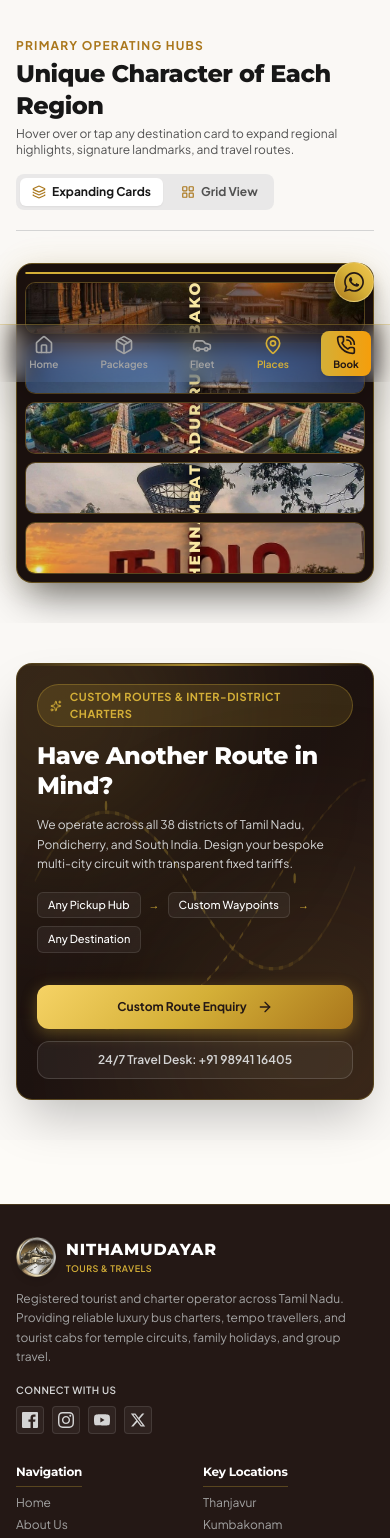
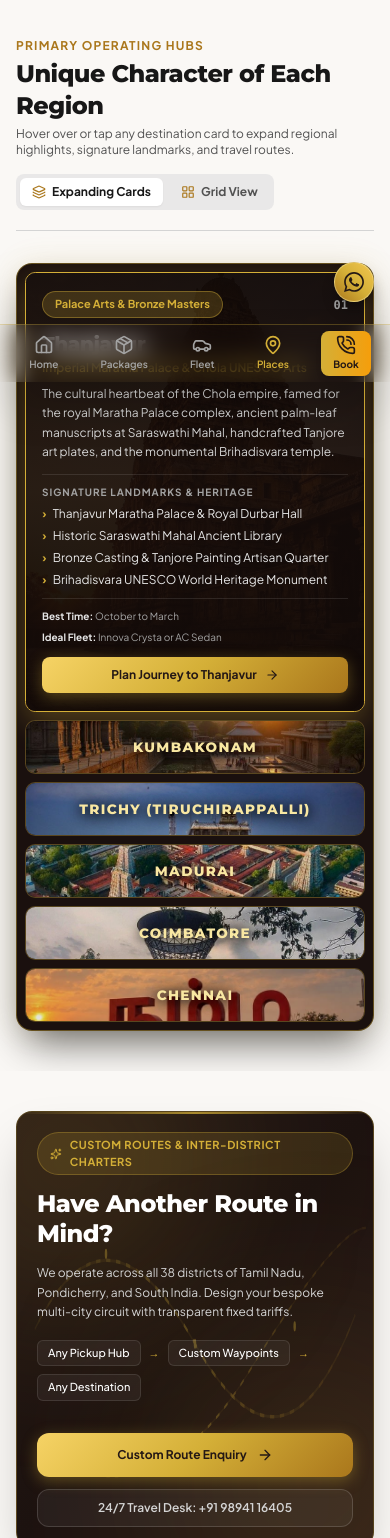
Before and after one commit to Vinodinicti/Nithamudayar-Tours-and-Travels, a React (Vite) app: page /destinations in a window 390 px wide. Shown: the part 462-2000 px from the top of the page. Built offline with nearby package versions, Linux system fonts and the light colour scheme.

Commit message:
Reduce brownish shade on hero image background in mobile view alone across all pages

```diff
--- a/src/components/Footer.jsx
+++ b/src/components/Footer.jsx
@@ -48,36 +48,36 @@ export default function Footer({ onOpenPrivacyPolicy, onOpenBooking }) {
 
   return (
     <footer className="bg-[#241815] text-neutral-300 border-t border-brand-gold/20">
-      <div className="max-w-7xl mx-auto px-4 sm:px-10 pt-8 sm:pt-16 pb-6 sm:pb-12">
-        <div className="grid grid-cols-1 md:grid-cols-2 lg:grid-cols-5 gap-6 sm:gap-10">
+      <div className="max-w-7xl mx-auto px-4 sm:px-10 pt-6 sm:pt-16 pb-4 sm:pb-12">
+        <div className="grid grid-cols-1 md:grid-cols-2 lg:grid-cols-5 gap-4 sm:gap-10">
 
           {/* Brand Info */}
-          <div className="lg:col-span-2 space-y-3 sm:space-y-4">
-            <Link to="/" className="flex items-center gap-2.5 sm:gap-3 group">
+          <div className="lg:col-span-2 space-y-2 sm:space-y-4">
+            <Link to="/" className="flex items-center gap-2 sm:gap-3 group">
               <img
                 src="/logo.png"
                 alt="Nithamudayar Tours and Travels Logo"
-                className="w-10 h-10 sm:w-14 sm:h-14 object-contain drop-shadow-md transition-transform duration-200 group-hover:scale-105"
+                className="w-9 h-9 sm:w-14 sm:h-14 object-contain drop-shadow-md transition-transform duration-200 group-hover:scale-105"
               />
               <div>
-                <span className="font-heading font-extrabold text-base sm:text-lg tracking-wider text-white">
+                <span className="font-heading font-extrabold text-sm sm:text-lg tracking-wider text-white">
                   NITHAMUDAYAR
                 </span>
-                <p className="text-[9px] sm:text-[10px] tracking-wider text-brand-gold uppercase font-semibold">
+                <p className="text-[8px] sm:text-[10px] tracking-wider text-brand-gold uppercase font-semibold">
                   Tours & Travels
                 </p>
               </div>
             </Link>
 
-            <p className="text-xs leading-relaxed text-neutral-400 pr-0 sm:pr-6">
+            <p className="text-[11px] sm:text-xs leading-snug sm:leading-relaxed text-neutral-400 pr-0 sm:pr-6">
               Registered tourist and charter operator across Tamil Nadu. Providing reliable luxury bus charters, tempo travellers, and tourist cabs for temple circuits, family holidays, and group travel.
             </p>
 
-            <div className="pt-1">
-              <p className="text-[10px] sm:text-[11px] font-semibold text-neutral-300 uppercase tracking-wider mb-2">
+            <div className="pt-0.5 sm:pt-1">
+              <p className="text-[9px] sm:text-[11px] font-semibold text-neutral-300 uppercase tracking-wider mb-1.5 sm:mb-2">
                 Connect With Us
               </p>
-              <div className="flex items-center gap-2">
+              <div className="flex items-center gap-1.5 sm:gap-2">
                 {socialLinks.map((social) => (
                   <a
                     key={social.name}
@@ -85,9 +85,9 @@ export default function Footer({ onOpenPrivacyPolicy, onOpenBooking }) {
                     target="_blank"
                     rel="noopener noreferrer"
                     aria-label={social.name}
-                    className="w-7 h-7 sm:w-8 sm:h-8 rounded bg-white/5 border border-white/10 flex items-center justify-center text-neutral-300 hover:text-brand-gold hover:border-brand-gold transition-colors"
+                    className="w-6 h-6 sm:w-8 sm:h-8 rounded bg-white/5 border border-white/10 flex items-center justify-center text-neutral-300 hover:text-brand-gold hover:border-brand-gold transition-colors"
                   >
-                    {social.icon}
+                    {React.cloneElement(social.icon, { className: 'w-3 h-3 sm:w-4 sm:h-4 fill-current' })}
                   </a>
                 ))}
               </div>
@@ -95,13 +95,13 @@ export default function Footer({ onOpenPrivacyPolicy, onOpenBooking }) {
           </div>
 
           {/* Navigation & Key Locations (Side-by-side 2-col on mobile, separate columns on desktop) */}
-          <div className="grid grid-cols-2 gap-4 md:contents">
+          <div className="grid grid-cols-2 gap-3 sm:gap-4 md:contents">
             {/* Navigation Links */}
-            <div className="space-y-2 sm:space-y-3">
-              <h4 className="text-xs sm:text-sm font-bold font-heading text-white border-b border-brand-gold/30 pb-1.5 inline-block">
+            <div className="space-y-1.5 sm:space-y-3">
+              <h4 className="text-[11px] sm:text-sm font-bold font-heading text-white border-b border-brand-gold/30 pb-1 sm:pb-1.5 inline-block">
                 Navigation
               </h4>
-              <ul className="space-y-1.5 sm:space-y-2 text-xs text-neutral-400">
+              <ul className="space-y-1 sm:space-y-2 text-[11px] sm:text-xs text-neutral-400">
                 <li>
                   <Link to="/" className="hover:text-brand-gold transition-colors">Home</Link>
                 </li>
@@ -124,11 +124,11 @@ export default function Footer({ onOpenPrivacyPolicy, onOpenBooking }) {
             </div>
 
             {/* Key Locations */}
-            <div className="space-y-2 sm:space-y-3">
-              <h4 className="text-xs sm:text-sm font-bold font-heading text-white border-b border-brand-gold/30 pb-1.5 inline-block">
+            <div className="space-y-1.5 sm:space-y-3">
+              <h4 className="text-[11px] sm:text-sm font-bold font-heading text-white border-b border-brand-gold/30 pb-1 sm:pb-1.5 inline-block">
                 Key Locations
               </h4>
-              <ul className="space-y-1.5 sm:space-y-2 text-xs text-neutral-400">
+              <ul className="space-y-1 sm:space-y-2 text-[11px] sm:text-xs text-neutral-400">
                 <li>
                   <Link to="/destinations" className="hover:text-white transition-colors">Thanjavur</Link>
                 </li>
@@ -152,29 +152,29 @@ export default function Footer({ onOpenPrivacyPolicy, onOpenBooking }) {
           </div>
 
           {/* Office Contact */}
-          <div className="space-y-2.5 sm:space-y-3">
-            <h4 className="text-xs sm:text-sm font-bold font-heading text-white border-b border-brand-gold/30 pb-1.5 inline-block">
+          <div className="space-y-2 sm:space-y-3">
+            <h4 className="text-[11px] sm:text-sm font-bold font-heading text-white border-b border-brand-gold/30 pb-1 sm:pb-1.5 inline-block">
               Contact Desk
             </h4>
-            <div className="space-y-2 text-xs text-neutral-400">
-              <div className="flex items-start gap-2">
-                <MapPin className="w-3.5 h-3.5 text-brand-gold shrink-0 mt-0.5" />
+            <div className="space-y-1.5 sm:space-y-2 text-[11px] sm:text-xs text-neutral-400">
+              <div className="flex items-start gap-1.5 sm:gap-2">
+                <MapPin className="w-3 h-3 sm:w-3.5 sm:h-3.5 text-brand-gold shrink-0 mt-0.5" />
                 <span>Tamil Nadu & South India</span>
               </div>
-              <div className="flex items-center gap-2">
-                <Phone className="w-3.5 h-3.5 text-brand-gold shrink-0" />
+              <div className="flex items-center gap-1.5 sm:gap-2">
+                <Phone className="w-3 h-3 sm:w-3.5 sm:h-3.5 text-brand-gold shrink-0" />
                 <a href="tel:+919894116405" className="hover:text-white transition-colors font-semibold text-neutral-200">
                   +91 98941 16405
                 </a>
               </div>
-              <div className="flex items-center gap-2">
-                <Mail className="w-3.5 h-3.5 text-brand-gold shrink-0" />
+              <div className="flex items-center gap-1.5 sm:gap-2">
+                <Mail className="w-3 h-3 sm:w-3.5 sm:h-3.5 text-brand-gold shrink-0" />
                 <a href="mailto:booking@nithamudayartravels.com" className="hover:text-white transition-colors">
                   booking@nithamudayartravels.com
                 </a>
               </div>
-              <div className="flex items-center gap-2 pt-0.5 text-brand-gold">
-                <Clock className="w-3.5 h-3.5 shrink-0" />
+              <div className="flex items-center gap-1.5 sm:gap-2 pt-0.5 text-brand-gold">
+                <Clock className="w-3 h-3 sm:w-3.5 sm:h-3.5 shrink-0" />
                 <span>24/7 Service Available</span>
               </div>
             </div>
@@ -184,8 +184,8 @@ export default function Footer({ onOpenPrivacyPolicy, onOpenBooking }) {
       </div>
 
       {/* Copyright */}
-      <div className="border-t border-white/5 bg-[#1a110e] py-3 px-4 sm:px-10">
-        <div className="max-w-7xl mx-auto flex flex-col sm:flex-row items-center justify-between gap-2.5 text-[11px] sm:text-xs text-neutral-500 text-center sm:text-left">
+      <div className="border-t border-white/5 bg-[#1a110e] py-2.5 sm:py-3 px-4 sm:px-10">
+        <div className="max-w-7xl mx-auto flex flex-col sm:flex-row items-center justify-between gap-1.5 sm:gap-2.5 text-[10px] sm:text-xs text-neutral-500 text-center sm:text-left">
           <p>© {new Date().getFullYear()} Nithamudayar Tours and Travels. All rights reserved.</p>
           <div className="flex items-center gap-3">
             <button
--- a/src/index.css
+++ b/src/index.css
@@ -329,64 +329,6 @@
     overflow: hidden;
   }
 
-  @media (max-width: 768px) {
-    .uiverse-destination-container {
-      flex-direction: column;
-      height: auto;
-      min-height: auto;
-      gap: 8px;
-      padding: 0.5rem;
-    }
-
-    .uiverse-destination-item {
-      height: 52px;
-      min-height: 52px;
-      flex: none;
-      transition: all 0.4s cubic-bezier(0.16, 1, 0.3, 1);
-    }
-
-    .uiverse-destination-item:hover,
-    .uiverse-destination-item.is-expanded {
-      height: auto;
-      min-height: auto;
-      flex: none;
-    }
-
-    .uiverse-destination-item .collapsed-label {
-      transform: rotate(0deg);
-      min-width: auto;
-      font-size: 0.85rem;
-      position: absolute;
-      inset: 0;
-      display: flex;
-      align-items: center;
-      justify-content: center;
-    }
-
-    .uiverse-destination-item:hover .collapsed-label,
-    .uiverse-destination-item.is-expanded .collapsed-label {
-      display: none;
-      opacity: 0;
-    }
-
-    .uiverse-destination-item .expanded-content {
-      position: relative;
-      inset: auto;
-      padding: 1.15rem 1rem;
-      display: none;
-      opacity: 0;
-      visibility: hidden;
-      min-height: auto;
-    }
-
-    .uiverse-destination-item:hover .expanded-content,
-    .uiverse-destination-item.is-expanded .expanded-content {
-      display: flex;
-      opacity: 1;
-      visibility: visible;
-    }
-  }
-
   .uiverse-destination-item {
     position: relative;
     height: 100%;
@@ -456,4 +398,61 @@
     opacity: 1;
     visibility: visible;
   }
+
+  /* Mobile Responsive Overrides: cleanly placed AFTER base styles so they take precedence */
+  @media (max-width: 768px) {
+    .uiverse-destination-container {
+      flex-direction: column;
+      height: auto;
+      min-height: auto;
+      gap: 8px;
+      padding: 0.5rem;
+    }
+
+    .uiverse-destination-item {
+      height: 54px;
+      min-height: 54px;
+      flex: none;
+      transition: all 0.4s cubic-bezier(0.16, 1, 0.3, 1);
+    }
+
+    .uiverse-destination-item.is-expanded {
+      height: auto;
+      min-height: auto;
+      flex: none;
+    }
+
+    .uiverse-destination-item .collapsed-label {
+      transform: none;
+      min-width: auto;
+      font-size: 0.85rem;
+      position: absolute;
+      inset: 0;
+      display: flex;
+      align-items: center;
+      justify-content: center;
+      letter-spacing: 0.1em;
+    }
+
+    .uiverse-destination-item.is-expanded .collapsed-label {
+      display: none;
+      opacity: 0;
+    }
+
+    .uiverse-destination-item .expanded-content {
+      position: relative;
+      inset: auto;
+      padding: 1.15rem 1rem;
+      display: none;
+      opacity: 0;
+      visibility: hidden;
+      min-height: auto;
+    }
+
+    .uiverse-destination-item.is-expanded .expanded-content {
+      display: flex;
+      opacity: 1;
+      visibility: visible;
+    }
+  }
 }
```
Also changed, not shown: src/components/AboutHero.jsx (+5 -5 lines), src/components/ContactHero.jsx (+5 -5 lines), src/components/DestinationsHero.jsx (+5 -5 lines), src/components/FleetHero.jsx (+5 -5 lines), src/components/Hero.jsx (+5 -5 lines), src/components/PackagesHero.jsx (+5 -5 lines).
